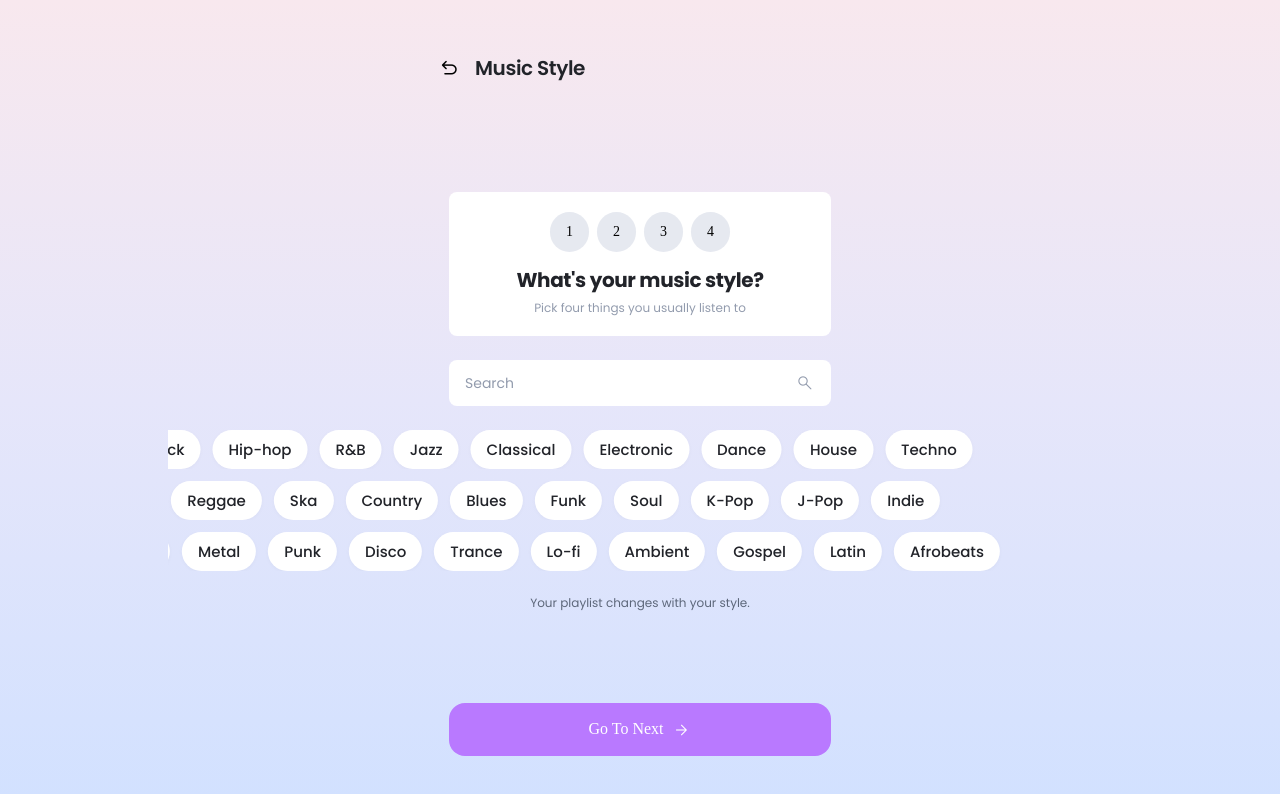
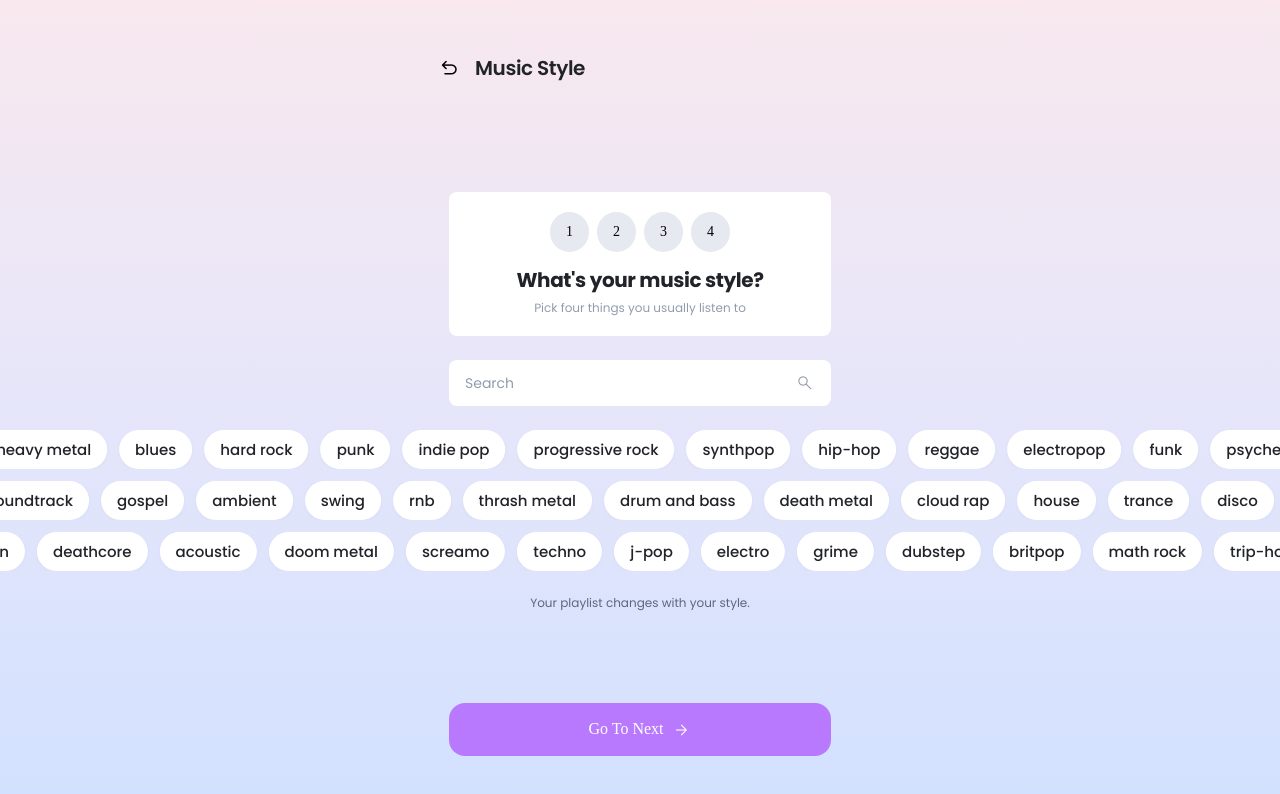
Before and after one commit to DAON-SJSU/layered.frontend, a React (Vite) app: page /choicePreference in a window 1280 px wide. Shown: the top 794 px of the page. Built offline with nearby package versions, Linux system fonts and the light colour scheme.

Commit message:
feat :: 뮤직장르 dataset 변경, 루프 속도 조절

```diff
--- a/src/pages/choicePreference/data.ts
+++ b/src/pages/choicePreference/data.ts
@@ -1,33 +1,89 @@
 
 export const musicGenres = [
-  "Pop",
-  "Rock",
-  "Hip-hop",
-  "R&B",
-  "Jazz",
-  "Classical",
-  "Electronic",
-  "Dance",
-  "House",
-  "Techno",
-  "Dubstep",
-  "Reggae",
-  "Ska",
-  "Country",
-  "Blues",
-  "Funk",
-  "Soul",
-  "K-Pop",
-  "J-Pop",
-  "Indie",
-  "Alternative",
-  "Metal",
-  "Punk",
-  "Disco",
-  "Trance",
-  "Lo-fi",
-  "Ambient",
-  "Gospel",
-  "Latin",
-  "Afrobeats"
-];
+    "pop",
+    "alternative rock",
+    "indie rock",
+    "pop rock",
+    "electronic",
+    "folk",
+    "country",
+    "rap",
+    "soul",
+    "jazz",
+    "metal",
+    "trap",
+    "heavy metal",
+    "blues",
+    "hard rock",
+    "punk",
+    "indie pop",
+    "progressive rock",
+    "synthpop",
+    "hip-hop",
+    "reggae",
+    "electropop",
+    "funk",
+    "psychedelic rock",
+    "punk rock",
+    "indie",
+    "classic rock",
+    "new wave",
+    "classical",
+    "dance",
+    "metalcore",
+    "post-hardcore",
+    "progressive metal",
+    "emo",
+    "pop punk",
+    "alternative",
+    "post-punk",
+    "experimental",
+    "soundtrack",
+    "gospel",
+    "ambient",
+    "swing",
+    "rnb",
+    "thrash metal",
+    "drum and bass",
+    "death metal",
+    "cloud rap",
+    "house",
+    "trance",
+    "disco",
+    "lo-fi",
+    "dream pop",
+    "shoegaze",
+    "industrial",
+    "nu metal",
+    "dub",
+    "grunge",
+    "power metal",
+    "christian",
+    "emo rap",
+    "garage rock",
+    "melodic death metal",
+    "dancehall",
+    "k-pop",
+    "hardcore",
+    "black metal",
+    "comedy",
+    "latin",
+    "deathcore",
+    "acoustic",
+    "doom metal",
+    "screamo",
+    "techno",
+    "j-pop",
+    "electro",
+    "grime",
+    "dubstep",
+    "britpop",
+    "math rock",
+    "trip-hop",
+    "chillwave",
+    "alt-country",
+    "worship",
+    "psychedelic",
+    "chillout",
+    "reggaeton"
+]
--- a/src/pages/choicePreference/style.ts
+++ b/src/pages/choicePreference/style.ts
@@ -182,7 +182,7 @@ const scrollLoop = keyframes`
     transform: translateX(0);
   }
   100% {
-    transform: translateX(-50%);
+    transform: translateX(-20%);
   }
 `;
 
```
